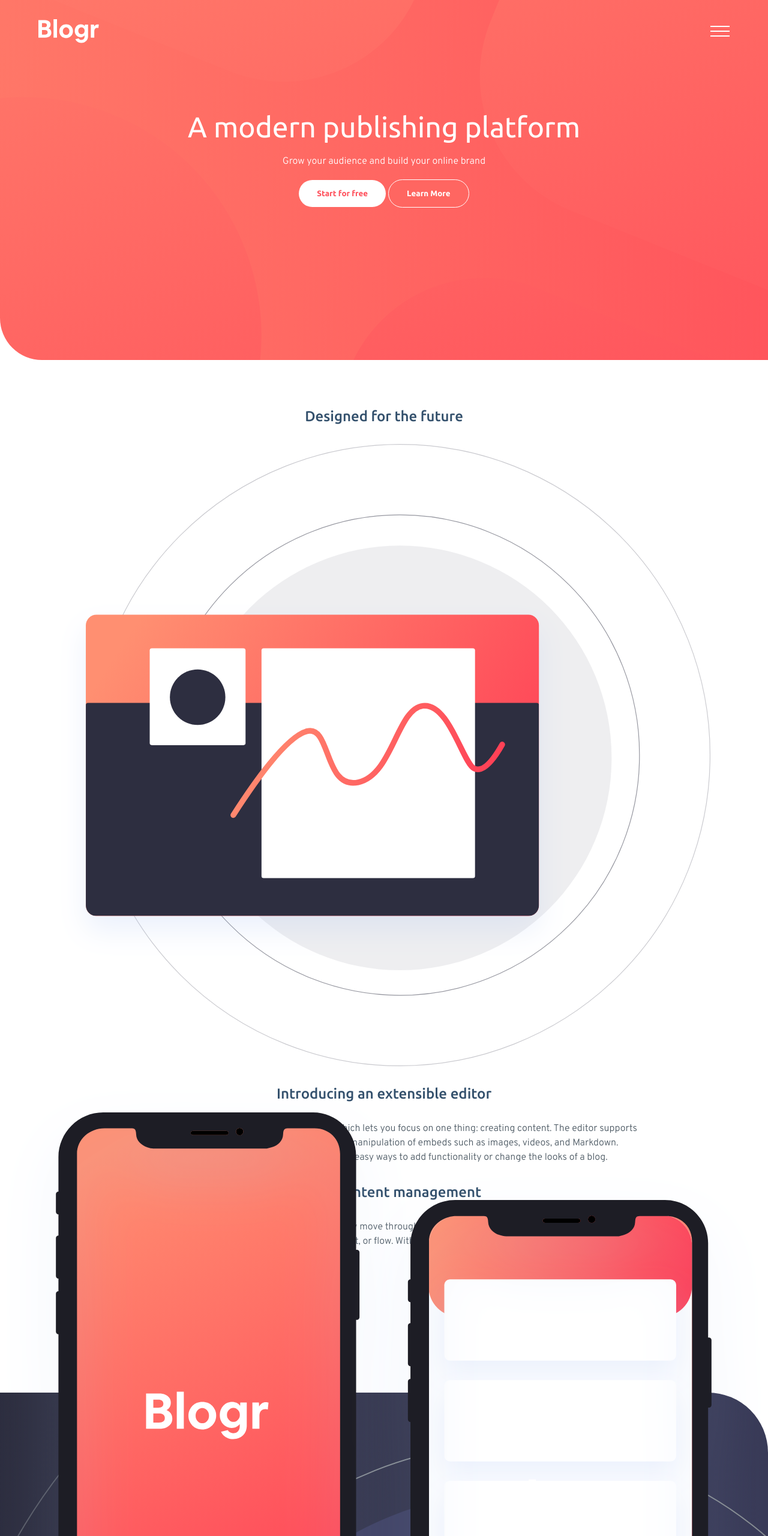
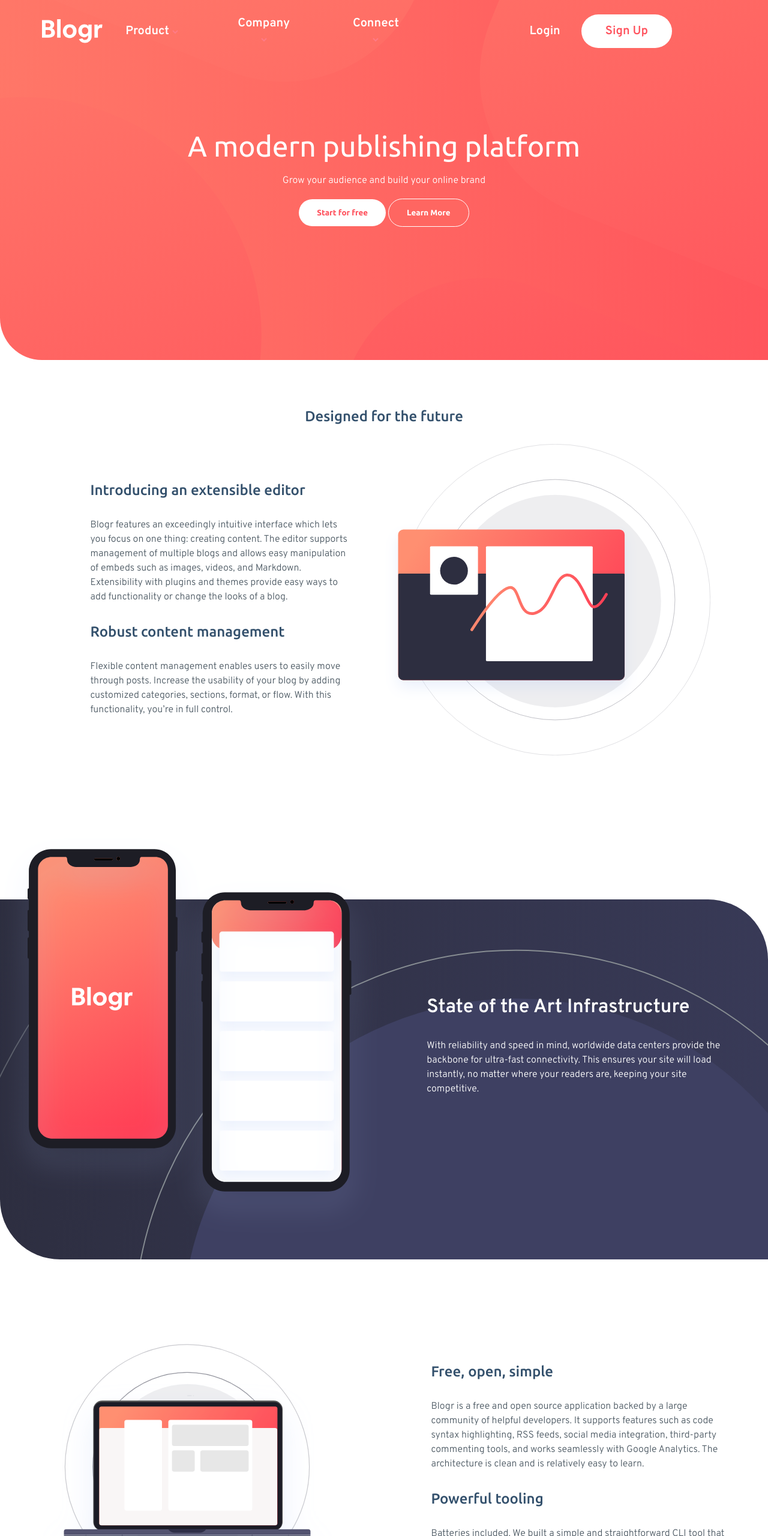
Before and after one commit to marco95OP/blogr-landing-page-main, a plain HTML site: page index.html in a window 1280 px wide. Shown: the top 2560 px of the page at 60% size. Drawn offline with Linux system fonts and the light colour scheme.

Commit message:
Add files via upload

```diff
--- a/index.html
+++ b/index.html
@@ -66,6 +66,7 @@
 
   <div class="sect-2">
     <h2>Designed for the future</h2>
+    <div class="wrapper">
       <img src="./images/illustration-editor-desktop.svg" alt="">
 
       <div class="info">
@@ -78,6 +79,7 @@
         <h2>Robust content management</h2>
         <p>Flexible content management enables users to easily move through posts. Increase the usability of your blog
           by adding customized categories, sections, format, or flow. With this functionality, you’re in full control.</p>
+      </div>
     </div>
   </div>
 
--- a/script.js
+++ b/script.js
@@ -2,7 +2,8 @@
 
 const hamburgerIcon = document.getElementById("hamburger-icon");
 const header = document.getElementById("header");
-const navLinks = document.querySelectorAll("nav-links");
+const navLinks = document.querySelectorAll("nav-link");
+const div = document.querySelector("div");
 
 hamburgerIcon.addEventListener("click", () => {
     header.classList.toggle("active");
@@ -12,11 +13,16 @@ navLinks.forEach(function (nav){
     nav.addEventListener("click", function(){
         this.classList.toggle("open");
 
-        if (nav.classList.contains("open")){
+        if(div.style.display === 'none'){
+            div.style.display = 'block';
+          } else{
+            div.style.display = 'none';
+          }
+        /* if (nav.classList.contains("open")){
             navLinks.forEach(function (nav){
                 nav.classList.remove("open");
             });
             nav.classList.toggle("open");
-        }
+        } */
     });
 });
--- a/style.css
+++ b/style.css
@@ -308,6 +308,10 @@ button, a{
     cursor: pointer;
 }
 
+footer ul{
+    list-style: none;
+}
+
 /* active states */
 .active #hamburger-icon{
     content: url(./images/icon-close.svg);
@@ -320,3 +324,133 @@ button, a{
 .open div{
     display: block;
 }
+
+/*LARGE DESKTOP*/
+@media screen and (min-width: 992px){
+/*HEADER SECTION*/
+    header{
+        display: grid;
+        grid-template-columns: 10% 85%;
+        width: 90%;
+        margin: auto;
+    }
+    .head #hamburger-icon{
+        display: none;
+    }
+
+    nav{
+        display: flex;
+        flex-direction: row;
+        align-items: center;
+        background: none;
+        left: 0;
+        margin: auto;
+    }
+
+    .nav-links{
+        display: flex;
+        flex-direction: row;
+        width: 50%;
+    }
+
+    .nav-link .select-btn{
+        margin: 2em;
+    }
+
+    .nav-btns{
+        color: white;
+        cursor: pointer;
+        margin: 30px;
+    }
+
+    .nav-links button{
+        color: white;
+        cursor: pointer;
+    }
+
+    #register-btn{
+        background: white;
+        color: hsl(356, 100%, 66%);
+    }
+
+    #register-btn:hover{
+        background: hsl(356, 100%, 66%);
+        color: white;
+    }
+
+    .divider{
+        display: none;
+    }
+    /*END OF HEADER*/
+    /*SECTION-2*/
+    .sect-2 .wrapper{
+        display: grid;
+        grid-template-columns: 1fr 1fr;
+    }
+    .wrapper .info{
+        order: 1;
+    }
+    .wrapper img{
+        order: 2;
+    }
+
+    .sect-2 .info h2 {
+        text-align: left;
+    }
+    .sect-2 p{
+        text-align: left;
+    }
+    /*------*/
+    /*SECTION-3*/
+    .sect-3{
+        display: grid;
+        grid-template-columns: 1fr 1fr;
+    }
+
+    .sect-3 .info{
+        margin-top: 10em;
+    }
+
+    .sect-3 .info h2,
+    .sect-3 p {
+        text-align: left;
+    }
+    /*------*/
+    /*SECTION-4*/
+    .sect-4{
+        display: grid;
+        grid-template-columns: 1fr 1fr;
+        margin-top: 40px;
+    }
+
+    .sect-4 .info h2,
+    .sect-4 p {
+        text-align: left;
+    }
+
+    /*----------*/
+    /*FOOTER*/
+    footer{
+        display: grid;
+        grid-template-columns: repeat(4, 1fr);
+        text-align: start;
+        height: 40vh;
+    }
+    footer h4,
+    footer li{
+        text-align: start;
+        margin: 10px;
+    }
+    footer h4{
+        margin-bottom: 2em;
+    }
+    footer ul{
+        margin-top: 2em;
+        align-self: flex-start;
+        justify-self: start;
+    }
+    footer img{
+        align-self: flex-start;
+        justify-self: center;
+    }
+}
```
Lines whose indentation alone changed are shown as unchanged.
